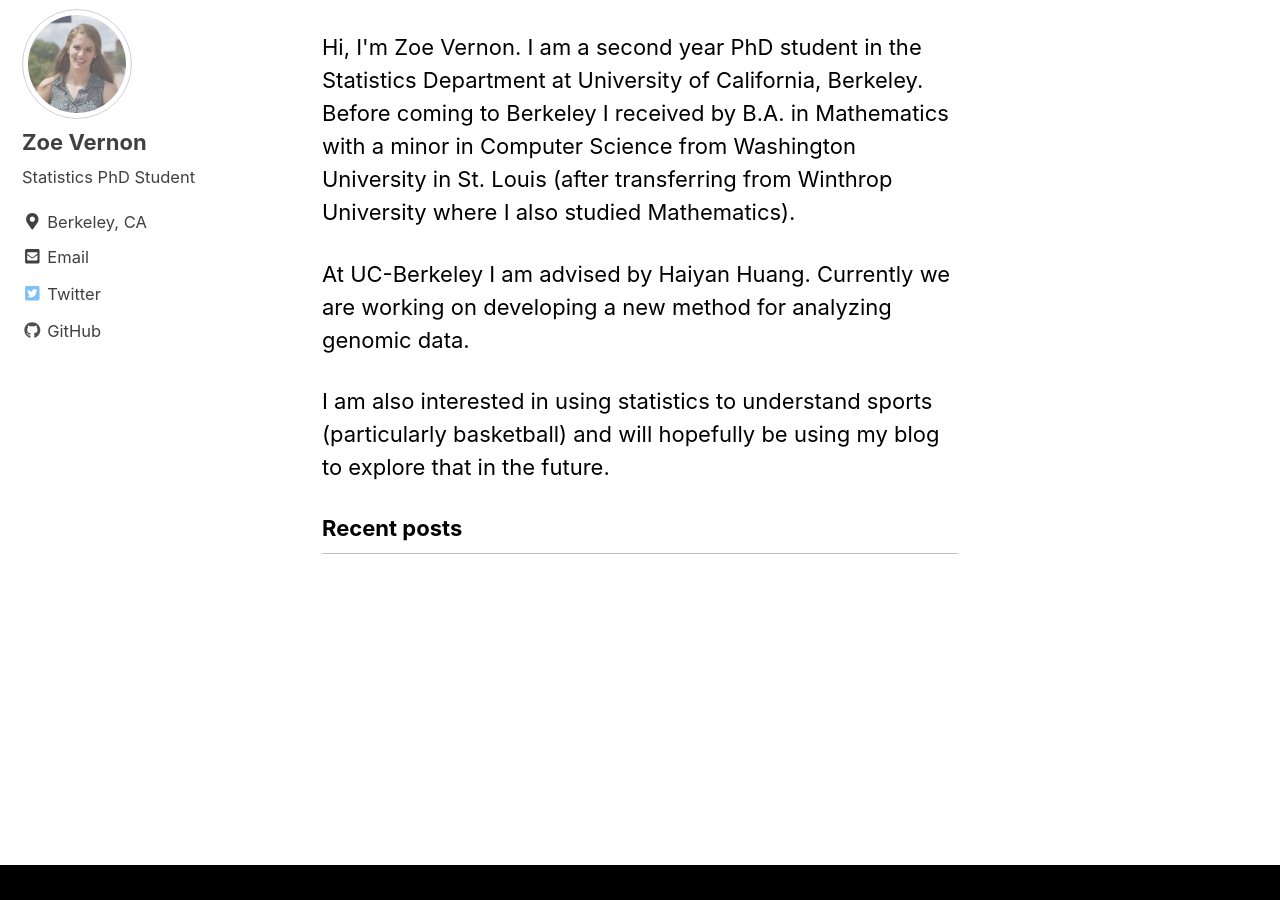
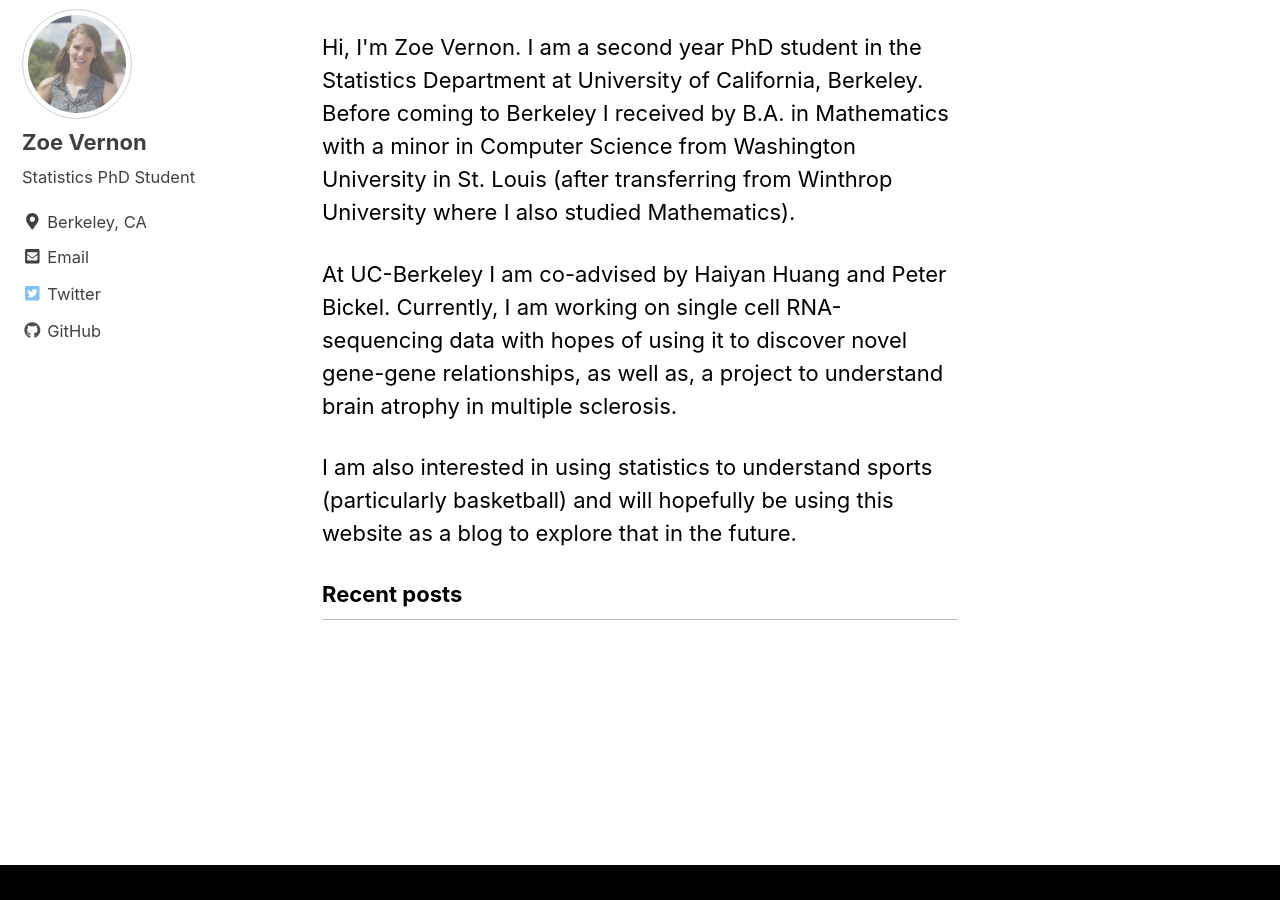
Before and after one commit to zoevernon/Personal-website, a Jekyll site: the page built from index.html, in a window 1280 px wide and 900 px high, scrolled down 696 px. Built offline with Jekyll 4.4.1, drawn with Linux system fonts in a browser that asks for light colours; nearby versions of some CDN libraries; the list of posts is cut into pages by our own code.

Commit message:
Update index.html

```diff
--- a/index.html
+++ b/index.html
@@ -6,7 +6,7 @@ header:
 ---
 <p>Hi, I'm Zoe Vernon.  I am a second year PhD student in the Statistics Department at University of California, Berkeley. Before coming to Berkeley I received by B.A. in Mathematics with a minor in Computer Science from Washington University in St. Louis (after transferring from Winthrop University where I also studied Mathematics).<p>
 
-<p>At UC-Berkeley I am advised by Haiyan Huang.  Currently we are working on developing a new method for analyzing genomic data. <p>
+<p>At UC-Berkeley I am co-advised by Haiyan Huang and Peter Bickel.  Currently, I am working on single cell RNA-sequencing data with hopes of using it to discover novel gene-gene relationships, as well as, a project to understand brain atrophy in multiple sclerosis. <p>
 
 
-<p>I am also interested in using statistics to understand sports (particularly basketball) and will hopefully be using my blog to explore that in the future.  <p>
+<p>I am also interested in using statistics to understand sports (particularly basketball) and will hopefully be using this website as a blog to explore that in the future.  <p>
```
